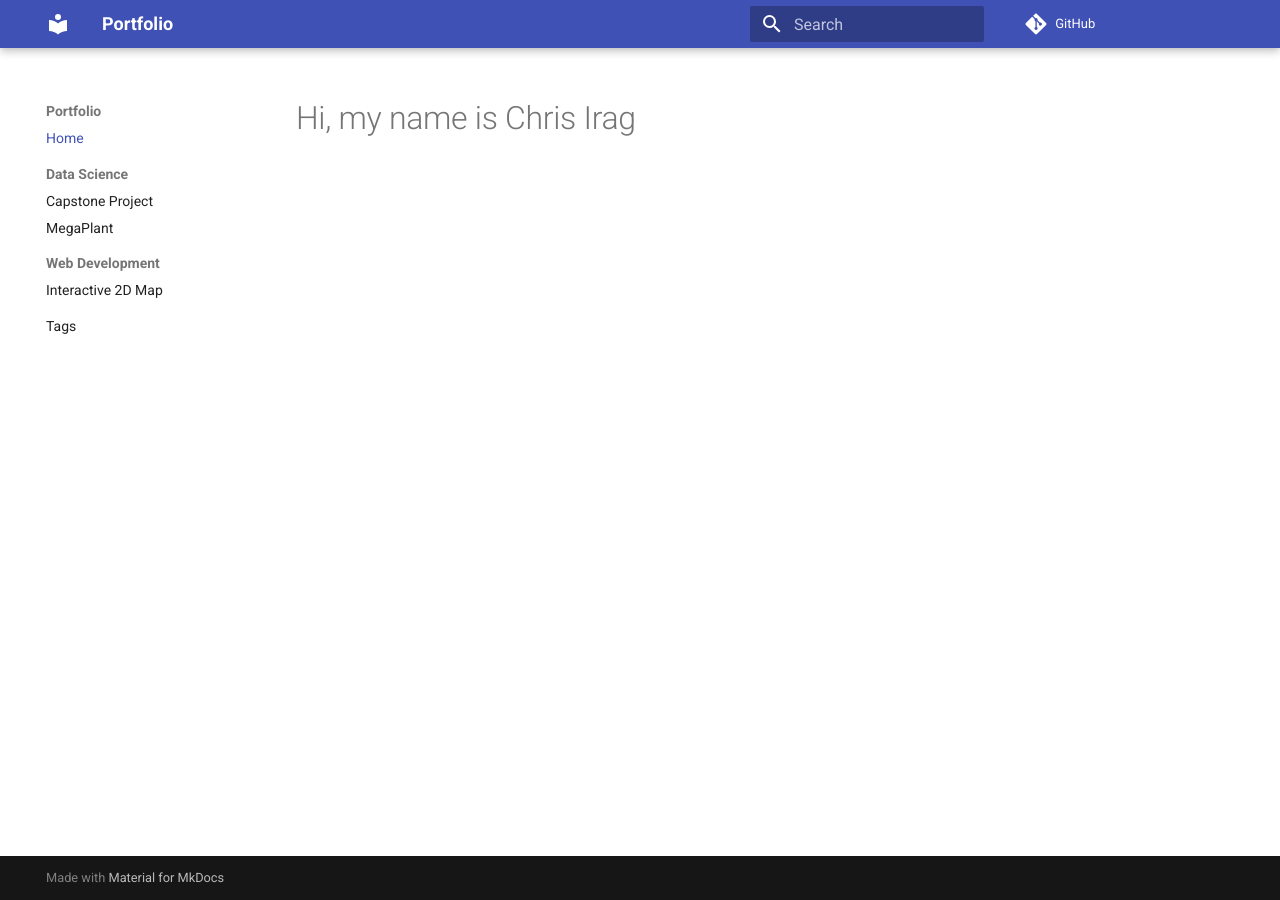
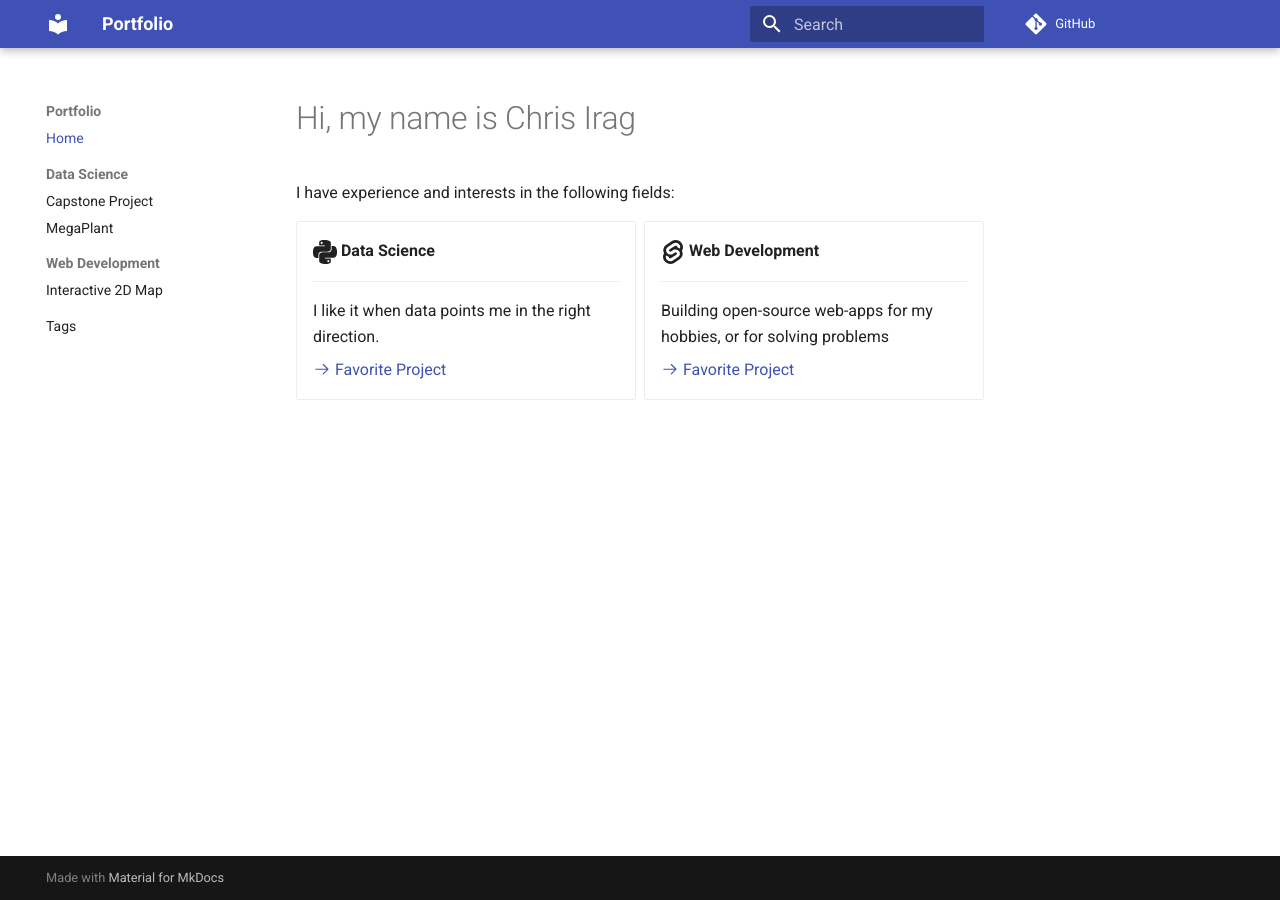
Before and after one commit to iragca/portfolio, an MkDocs documentation site: the page built from docs/index.md, in a window 1280 px wide. Built offline with MkDocs 1.6.1 and Material for MkDocs 9.7.7, drawn with Linux system fonts in a browser that asks for light colours; comment, search, counter and statistics services are not loaded.

Commit message:
docs(index.md): add introduction and project sections

```diff
--- a/docs/index.md
+++ b/docs/index.md
@@ -1 +1,23 @@
 # Hi, my name is Chris Irag
+
+I have experience and interests in the following fields:
+
+<div class="grid cards" markdown>
+
+-   :simple-python:{ .lg .middle } __Data Science__
+
+    ---
+
+    I like it when data points me in the right direction.
+
+    [:octicons-arrow-right-24: Favorite Project](projects/data-science/megaplant/)
+
+-   :simple-svelte:{ .lg .middle } __Web Development__
+
+    ---
+
+    Building open-source web-apps for my hobbies, or for solving problems
+
+    [:octicons-arrow-right-24: Favorite Project](projects/web-dev/map/)
+
+</div>
```
